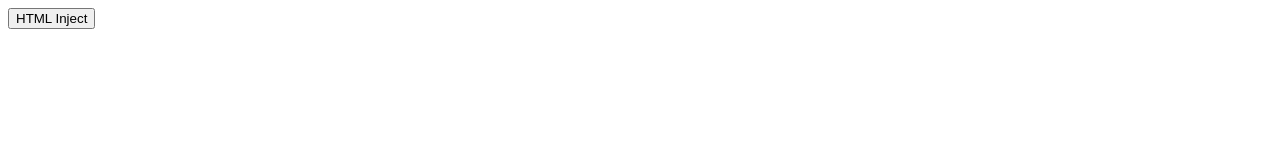
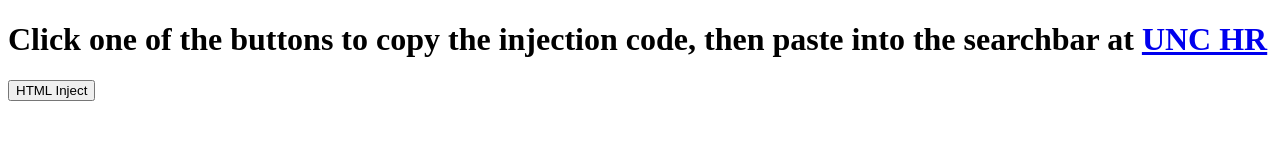
Before and after one commit to tebothegebo/unc-xss, a plain HTML site: page index.html in a window 1280 px wide. Drawn offline with Linux system fonts and the light colour scheme.

Commit message:
Add instruction header for injection code usage
Added instruction for copying injection code to the search bar.

```diff
--- a/index.html
+++ b/index.html
@@ -4,6 +4,7 @@
     <title>UNC Search Suggestions</title>
   </head>
   <body>
+    <h1>Click one of the buttons to copy the injection code, then paste into the searchbar at <a href="https://hr.unc.edu">UNC HR</a></h1>
     <button id="htmlInject">HTML Inject</button>
     <script>
       async function copyToClipboard(text) {
```
